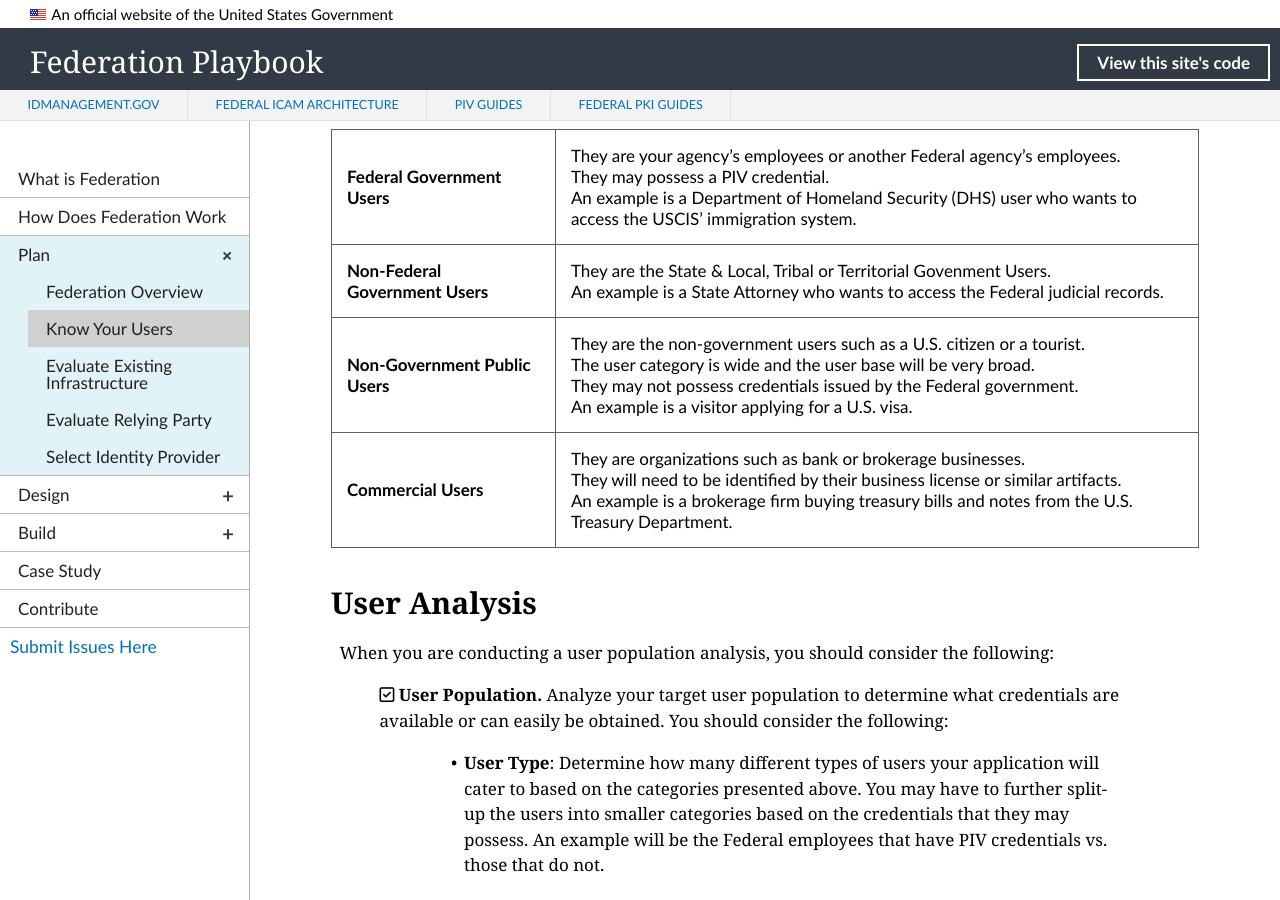
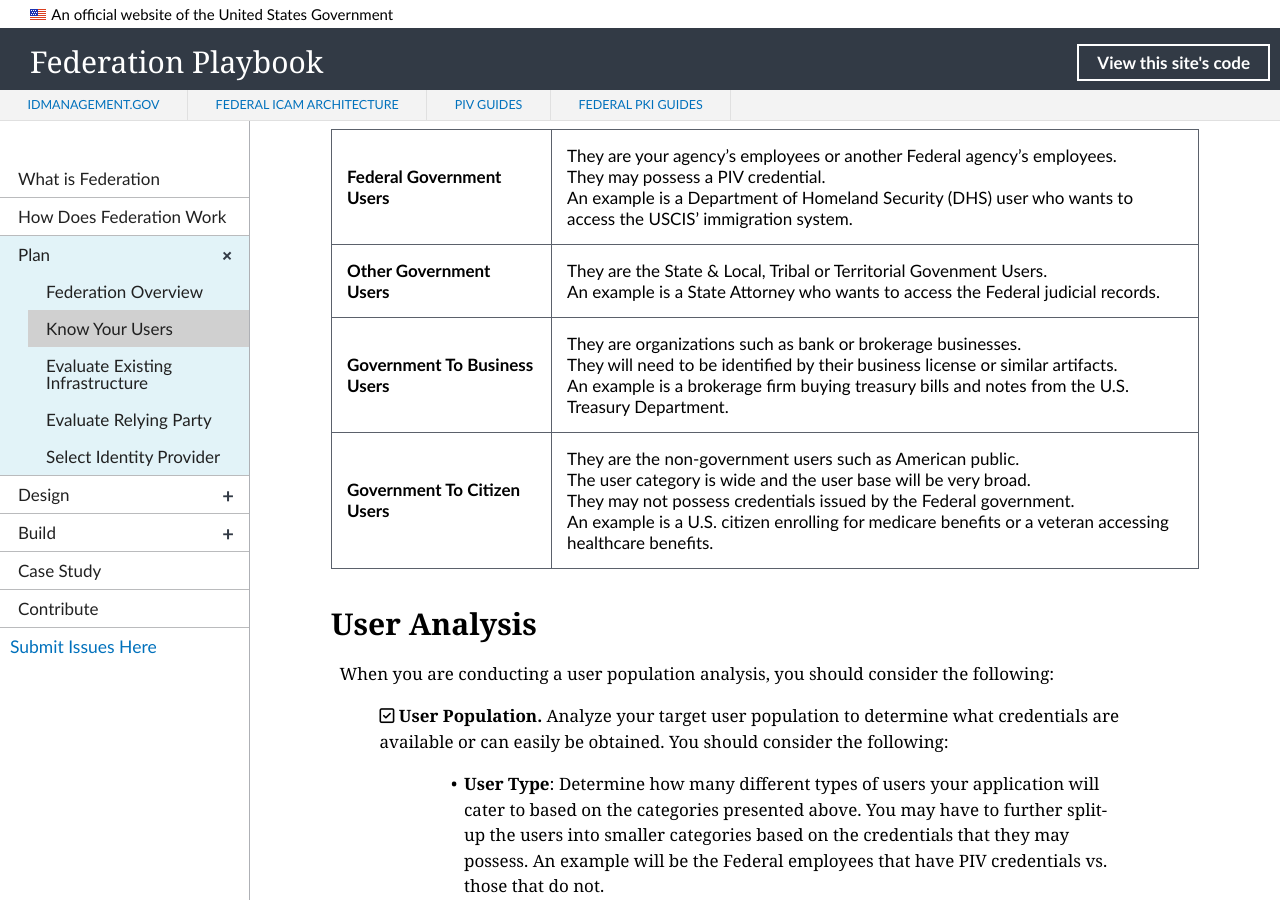
Before and after one commit to GSA/ficam-federation, a Jekyll site: the page built from _plan/02_know-your-users.md, in a window 1280 px wide and 900 px high, scrolled down 469 px. Built offline with Jekyll 4.4.1, drawn with Linux system fonts in a browser that asks for light colours; nearby versions of some CDN libraries; library files that are not in the unit come from our copies.

Commit message:
Changes user group names

```diff
--- a/_plan/02_know-your-users.md
+++ b/_plan/02_know-your-users.md
@@ -16,9 +16,9 @@
 You should understand who _your users are_ before you can select the Identity Provider(s) (IdPs). Your users will generally fall into these broad categories:
 
 | **Federal Government Users** | They are your agency's employees or another Federal agency's employees.<br/>They may possess a PIV credential. <br/>An example is a Department of Homeland Security (DHS) user who wants to access the USCIS' immigration system.|
-| **Non-Federal Government Users** | They are the State & Local, Tribal or Territorial Govenment Users.<br/>An example is a State Attorney who wants to access the Federal judicial records.|
-| **Non-Government Public Users** | They are the non-government users such as a U.S. citizen or a tourist. <br/> The user category is wide and the user base will be very broad.<br/> They may not possess credentials issued by the Federal government.<br/> An example is a visitor applying for a U.S. visa. |
-| **Commercial Users** | They are organizations such as bank or brokerage businesses.<br/> They will need to be identified by their business license or similar artifacts.<br/> An example is a brokerage firm buying treasury bills and notes from the U.S. Treasury Department.|
+| **Other Government Users** | They are the State & Local, Tribal or Territorial Govenment Users.<br/>An example is a State Attorney who wants to access the Federal judicial records.|
+| **Government To Business Users** | They are organizations such as bank or brokerage businesses.<br/> They will need to be identified by their business license or similar artifacts.<br/> An example is a brokerage firm buying treasury bills and notes from the U.S. Treasury Department.|
+| **Government To Citizen Users** | They are the non-government users such as American public. <br/> The user category is wide and the user base will be very broad.<br/> They may not possess credentials issued by the Federal government.<br/> An example is a U.S. citizen enrolling for medicare benefits or a veteran accessing healthcare benefits. |
 
 ## User Analysis
 
```
